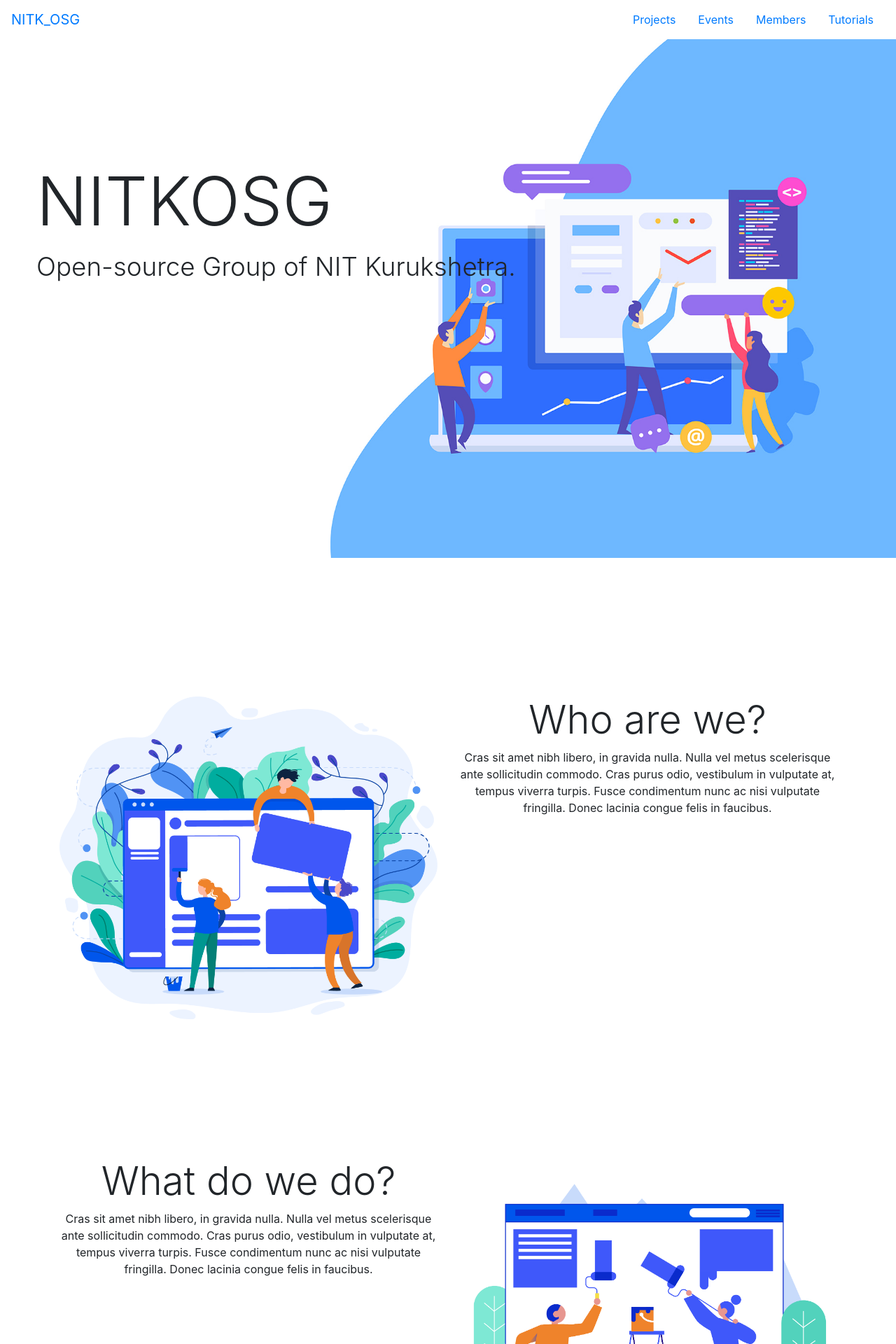
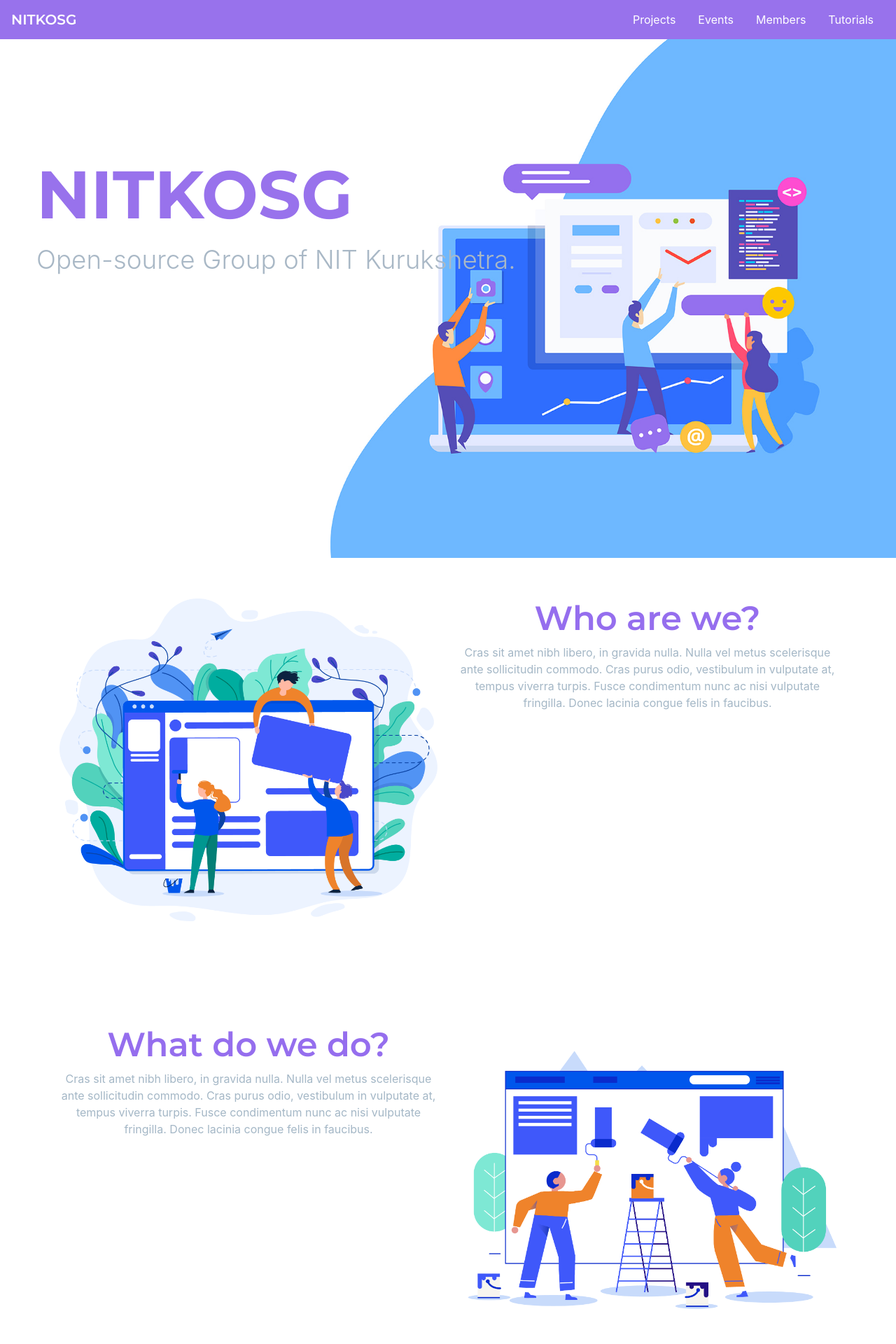
Before and after one commit to saranonearth/NITKOSG_Website, a React (Create React App) app: page / in a window 1280 px wide. Shown: the top 1920 px of the page at 70% size. Built offline with nearby package versions, Linux system fonts and the light colour scheme.

Commit message:
Members page done

```diff
--- a/public/index.html
+++ b/public/index.html
@@ -26,6 +26,7 @@
      <!--     Fonts and icons     -->
      <link rel="stylesheet" href="https://fonts.googleapis.com/css?family=Roboto:300,400,500">
      <link rel="stylesheet" href="https://fonts.googleapis.com/icon?family=Material+Icons">
+     <link href="https://fonts.googleapis.com/css?family=Montserrat:600,700,700i" rel="stylesheet">
   </head>
   <body>
     <noscript>You need to enable JavaScript to run this app.</noscript>
--- a/src/components/Home.jsx
+++ b/src/components/Home.jsx
@@ -1,8 +1,8 @@
 import React, { Component } from 'react';
-import { Jumbotron, Container, Row, Col, Media, Button  } from 'reactstrap';
+import { Jumbotron, Container, Row, Col, Media  } from 'reactstrap';
 import Hero from './hero.jpg';
-import Pic1 from './pic1.png';
-import Pic2 from './pic2.png';
+import Pic1 from './Images/pic1.png';
+import Pic2 from './Images/pic2.png';
 import './home.css'
 
 
@@ -11,10 +11,13 @@
     super(props);
     this.state = {  }
   }
+
+
+
   render() {
     return (
       <div>
-
+                 {/* Header */}
       <div className=" md-block" class="home">
           <Jumbotron >
           <h1 className="display-1">NITKOSG</h1>
@@ -22,52 +25,57 @@
            </Jumbotron>
       </div>
 
-      <div class="container w-80 w-sm-80">
-          <div class="row">
-            <div class="col-12 col-md-6 col-sm-12">
-                  <Media>
+
+
+                {/* Section Part (Img + Text)*/}
+
+        <Container>
+            <Row>
+             <Col sm="12" md="6">
+                <Media>
                         <Media left href="./">
                         <Media className="img-fluid mt-5" object src={Pic1} alt="Who are we image" />
                         </Media>
 
                   </Media>
-            </div>
-             <div class="col-12 col-md-6 col-sm-12">
-                    <Media body>
-                        <Media className="text-center mt-5 display-4 "heading>
+             </Col>
+
+              <Col  sm="12" md="6" mt="0">
+                 <Media body>
+                        <Media className="text-center mt-5 media-text " heading>
                          Who are we?
                         </Media>
                         <p className="md-block text-center">Cras sit amet nibh libero, in gravida nulla. Nulla vel metus scelerisque ante sollicitudin commodo. Cras purus odio, vestibulum in vulputate at, tempus viverra turpis. Fusce condimentum nunc ac nisi vulputate fringilla. Donec lacinia congue felis in faucibus. </p>
-                        </Media>
-            </div>
-          </div>
+                    </Media>
+              </Col>
+            </Row>
+        </Container>
 
-        </div>
 
-             <div class="container w-80 w-sm-80 flex-column-reverse flex-lg-row">
-          <div class="row">
-            <div class="col-12 col-md-6 col-sm-12 ">
-                      <Media body>
-                        <Media className="text-center mt-5 display-4 "heading>
+
+        <Container>
+           <Row>
+                <Col sm="12" md="6">
+                   <Media body>
+                        <Media className="text-center mt-5 media-text " heading>
                          What do we do?
                         </Media>
                         <p className="md-block text-center">Cras sit amet nibh libero, in gravida nulla. Nulla vel metus scelerisque ante sollicitudin commodo. Cras purus odio, vestibulum in vulputate at, tempus viverra turpis. Fusce condimentum nunc ac nisi vulputate fringilla. Donec lacinia congue felis in faucibus. </p>
                         </Media>
-            </div>
-             <div class="col-12 col-md-6 col-sm-12
-              ">
-                       <Media>
+                </Col>
+                <Col sm="12" md="6">
+                <Media>
                         <Media left href="./">
                         <Media className="img-fluid mt-5" object src={Pic2} alt="Who are we image" />
                         </Media>
 
                   </Media>
-            </div>
-          </div>
+             </Col>
+           </Row>
+        </Container>
 
-        </div>
-         <footer className="p-2  mt-4 bg-primary text-white ">
-        <p className="text-center  mb-0 pb-0"> NITKOSG &copy; 2019 </p>
+         <footer className="p-2  mt-4 text-white ">
+        <p className="text-center text-white mb-0 pb-0"> NITKOSG &copy; 2019 </p>
       </footer>
       </div>
 
--- /dev/null
+++ b/src/components/Membercard.jsx
@@ -0,0 +1,26 @@
+import React from 'react';
+import { Card, CardTitle, CardSubtitle, Row, Col } from 'reactstrap';
+
+
+class Membercard extends React.Component {
+	constructor(props) {
+		super(props);
+	}
+	render() {
+
+
+		return(
+					<div>
+
+					        <Card body className=" text-center">
+					          <img width="100%"  src="https://placeholdit.imgix.net/~text?txtsize=33&txt=picture&w=300&h=300" alt="Card image cap" />
+					          <CardTitle className="">{this.props.mem.name}</CardTitle>
+					          <CardSubtitle>{this.props.mem.description}</CardSubtitle>
+					        </Card>
+
+				</div>
+			);
+	}
+}
+
+export default Membercard;
--- a/src/components/Members.jsx
+++ b/src/components/Members.jsx
@@ -1,13 +1,39 @@
 import React, { Component } from 'react';
+import {Card, Button, CardTitle, CardText, Row, Col, Container} from 'reactstrap';
+import './members.css'
+import Membercard from './Membercard';
+import {person} from './Memberslist';
+
 
 class Members extends Component {
     constructor(props) {
-        super(props);
-        this.state = {  }
-    }
+    	super(props);
+			this.state = {
+				person: person
+			}
+        }
+
     render() {
+		let memCards = this.state.person.map(mem =>{
+			return (
+					<Col sm="3" md="3" lg="3">
+						<Membercard mem={mem}/>
+					</Col>
+				)
+		})
         return (
-            <div>Members</div>
+        	<div>
+      	 	<Container>
+				<h1 className="text-center display-4"> Members </h1>
+      	 		<Row>
+      	 			{memCards}
+      	 		</Row>
+
+      	 	</Container>
+      	 	<footer className="p-2  mt-4 text-white ">
+        			<p className="text-center text-white mb-0 pb-0"> NITKOSG &copy; 2019 </p>
+     		</footer>
+            </div>
           );
     }
 }
--- /dev/null
+++ b/src/components/Memberslist.js
@@ -0,0 +1,37 @@
+	/*Contains the data of the members for the Members componenet */
+
+
+export const person = [
+				   {
+				   	name: 'Person1',
+				   	description: 'description'
+				   },
+				   {
+				   	name: 'Person2',
+				   	description: 'description'
+				   },
+				   {
+				   	name: 'Person3',
+				   	description: 'description'
+				   },
+				   {
+				   	name: 'Person4',
+				   	description: 'description'
+				   },
+				   {
+				   	name: 'Person5',
+				   	description: 'description'
+				   },
+				   {
+				   	name: 'Person6',
+				   	description: 'description'
+				   },
+				      {
+				   	name: 'Person7',
+				   	description: 'description'
+				   },
+				      {
+				   	name: 'Person8',
+				   	description: 'description'
+				   }
+				];
--- a/src/components/Navigation.jsx
+++ b/src/components/Navigation.jsx
@@ -25,27 +25,32 @@
           isOpen: !this.state.isOpen
         });
       }
+
+
+
     render() {
+
+
         return (
         <div>
-            <Navbar light expand="md">
+            <Navbar  style={{backgroundColor: '#9872EC'}}light expand="md">
             <NavbarBrand>
-                <NavLink to="/">NITK_OSG</NavLink>
+                <NavLink to="/" className=" text-white" style={{fontWeight:'600',fontFamily:'Montserrat'}}>NITKOSG</NavLink>
             </NavbarBrand>
             <NavbarToggler onClick={this.toggle} />
                 <Collapse isOpen={this.state.isOpen} navbar>
                     <Nav className="ml-auto" navbar>
                         <NavItem>
-                            <NavLink className="m-3" to="/projects">Projects</NavLink>
+                            <NavLink className="m-3 text-white" to="/projects">Projects</NavLink>
                         </NavItem>
                         <NavItem>
-                            <NavLink className="m-3" to="/events">Events</NavLink>
+                            <NavLink className="m-3 text-white" to="/events">Events</NavLink>
                         </NavItem>
                         <NavItem>
-                            <NavLink className="m-3" to="/members">Members</NavLink>
+                            <NavLink className="m-3  text-white" to="/members">Members</NavLink>
                         </NavItem>
                         <NavItem>
-                            <NavLink className="m-3" to="/tutorials">Tutorials</NavLink>
+                            <NavLink className="m-3  text-white" to="/tutorials">Tutorials</NavLink>
                         </NavItem>
                     </Nav>
                 </Collapse>
--- a/src/components/home.css
+++ b/src/components/home.css
@@ -11,28 +11,53 @@
 
 }
 
+/*Main container div of all the containers*/
+.container {
+	margin-top: 150px;
+
+
+}
+
 
 .jumbotron {
 	background:none;
 	margin-left: 20px;
+	color: #9671EF;
 
 }
 .jumbotron h1 {
-	margin-top: 110px;
+	margin-top: 100px;
+	font-family: 'Montserrat', sans-serif;
+	font-weight: 700;
+
 }
 .jumbotron p {
 	font-size: 2.3em;
+	color: #A9B8C6;
+}
+
+.media-text {
+	color: #956EEE;
+	font-family: 'Montserrat', sans-serif;
+	font-weight: 600;
+	font-size: 3em;
+
+}
+
+	/*Footer*/
+
+footer {
+	margin-top: 100px;
+	background-color: #9872EC;
+}
+
+p {
+	color: #A4B7C6;
+
 }
 
 
-.container {
-	margin-top: 150px;
-
-}
-
-footer {
-	margin-top: 100px;
-}
+/* Media tag */
 
 @media (max-width: 740px){
 	.home {
@@ -51,6 +76,7 @@
 		margin-top: 100px;
 		background-color:#F4F9FF ;
 }
-
-
+.media-text {
+	font-size: 2em;
 }
+}
--- /dev/null
+++ b/src/components/members.css
@@ -0,0 +1,42 @@
+.card {
+	border:none;
+	margin: 20px;
+}
+
+.card-title {
+	font-family: 'Montserrat', sans-serif;
+	font-size: 1.5em;
+	margin-top: 20px;
+	margin-bottom: 0px;
+	color: #9872EC;
+}
+.card-subtitle {
+	color: #A9B8C6;
+}
+
+.container {
+	margin-top: 10px;
+	margin-bottom:100px;
+	background-color: white;
+}
+.card img {
+	border-radius: 50%;
+	border: solid #9872EC 1px;
+	padding: 3px;
+
+}
+
+h1 {
+	font-family: 'Montserrat', sans-serif;
+	font-weight: 600;
+	margin-top: 50px;
+
+	color: #9872EC;
+
+}
+
+
+footer {
+	margin-top: 100px;
+	background-color: #9872EC;
+}
```
Also changed, not shown: src/components/Images/pic1.png (renamed from src/components/pic1.png), src/components/Images/pic2.png (renamed from src/components/pic2.png).
